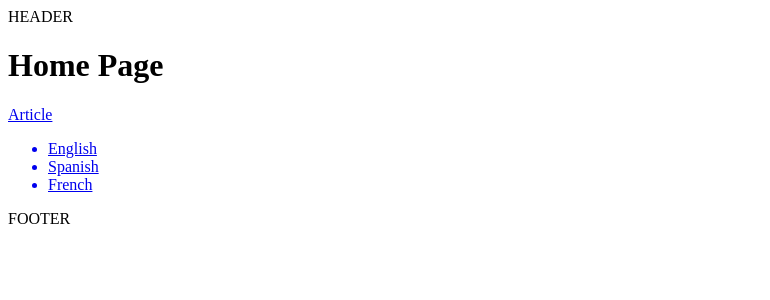
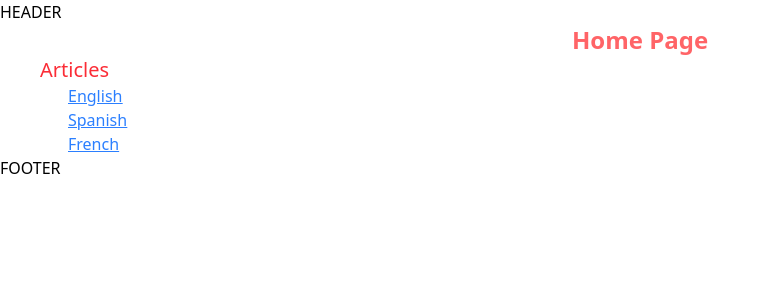
Before and after one commit to Shanto93/NEXT, a Next.js app: page / in a window 1280 px wide. Shown: the top 300 px of the page, without its empty margins (0-770 px from the left). Built offline with nearby package versions, Linux system fonts and the light colour scheme.

Commit message:
Some modification done

```diff
--- a/src/app/(mainlayout)/about/page.tsx
+++ b/src/app/(mainlayout)/about/page.tsx
@@ -1,9 +1,10 @@
 import React from 'react';
+import "../../styles/global.css"
 
 const About = () => {
     return (
         <div>
-            <h2>This is about page</h2>
+            <h2 className='text-2xl text-blue-600'>This is about page</h2>
         </div>
     );
 };
--- a/src/app/(mainlayout)/page.tsx
+++ b/src/app/(mainlayout)/page.tsx
@@ -1,12 +1,13 @@
 import Link from "next/link";
+import "../styles/global.css"
 
 export default function Home() {
   return (
-    <div>
-      <h1 className="text-red-400">Home Page</h1>
+    <div className="px-10">
+      <h1 className="text-2xl font-bold text-red-400 text-center">Home Page</h1>
 
-      <Link href="/articles">Article</Link>
-      <ul>
+      <Link className="text-xl text-red-500" href="/articles">Articles</Link>
+      <ul className="pl-7 underline text-blue-500">
         <Link href="/articles/news-123?lan=en">
           <li>English</li>
         </Link>
```
Also changed, not shown: src/app/styles/global.css (renamed from src/app/global.css).
